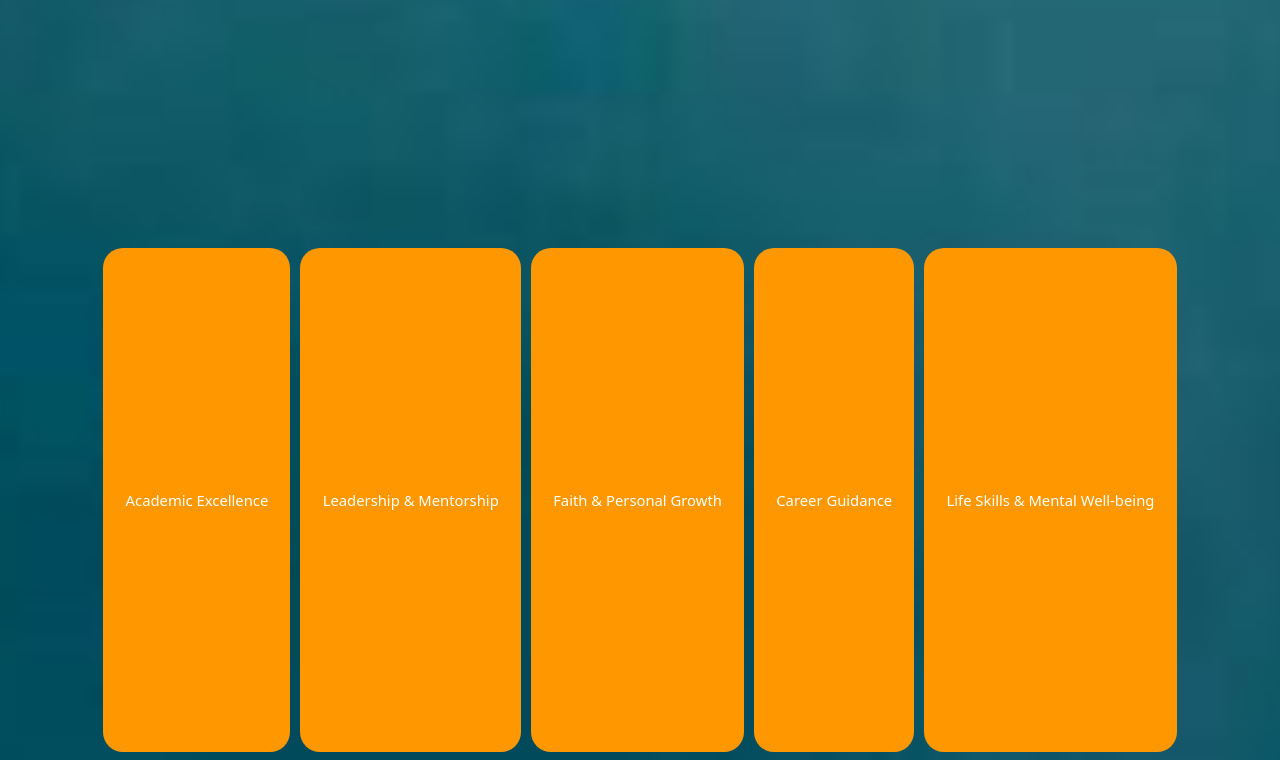
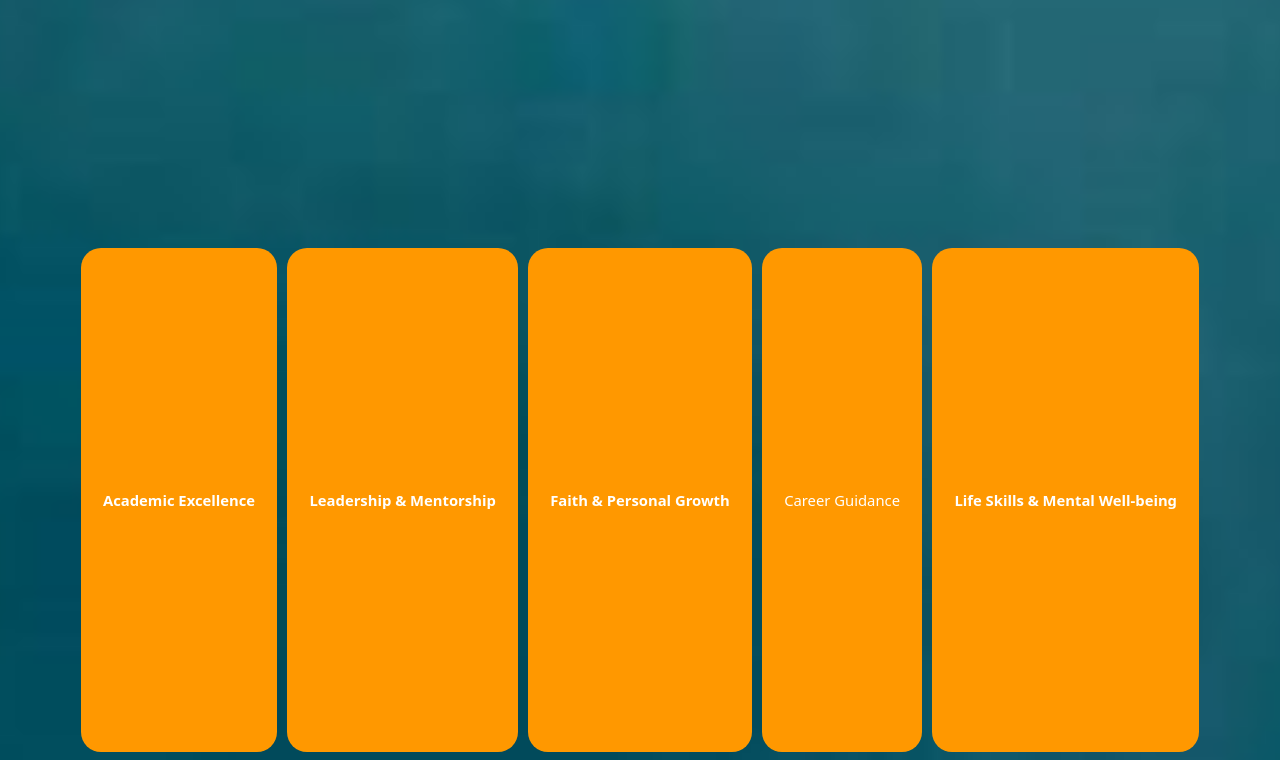
Before and after one commit to rablertablets/joashkemei, a plain HTML site: page blog.html in a window 1280 px wide. Shown: the part 192-952 px from the top of the page. Drawn offline with nearby package versions, Linux system fonts and the light colour scheme.

Commit message:
Update blog.html

```diff
--- a/blog.html
+++ b/blog.html
@@ -29,11 +29,11 @@
 
     <!-- Blog Categories -->
     <section class="categories">
-        <button class="category-btn">Academic Excellence</button>
-        <button class="category-btn">Leadership & Mentorship</button>
-        <button class="category-btn">Faith & Personal Growth</button>
+        <button class="category-btn"><strong>Academic Excellence</strong></button>
+        <button class="category-btn"><strong>Leadership & Mentorship</strong></button>
+        <button class="category-btn"><strong>Faith & Personal Growth</strong></button>
         <button class="category-btn">Career Guidance</button>
-        <button class="category-btn">Life Skills & Mental Well-being</button>
+        <button class="category-btn"><strong>Life Skills & Mental Well-being</strong></button>
     </section>
 
     <!-- Featured Posts -->
```
